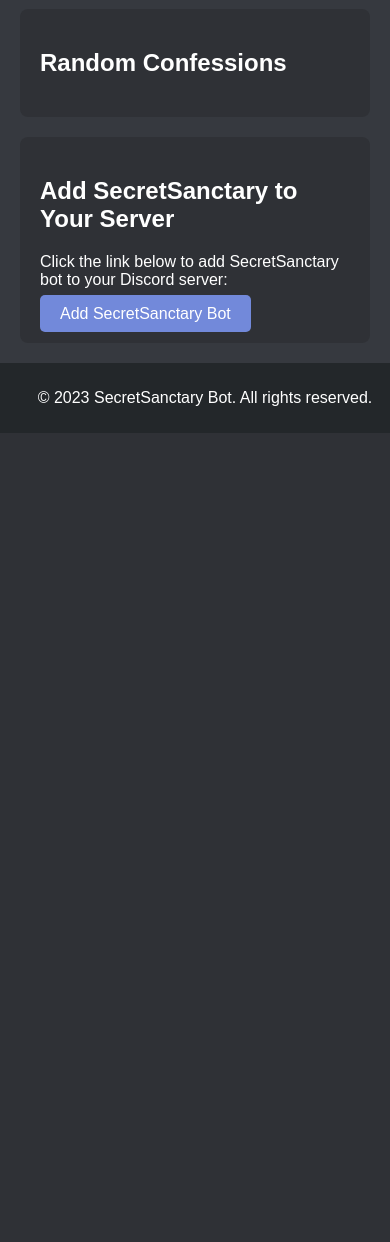
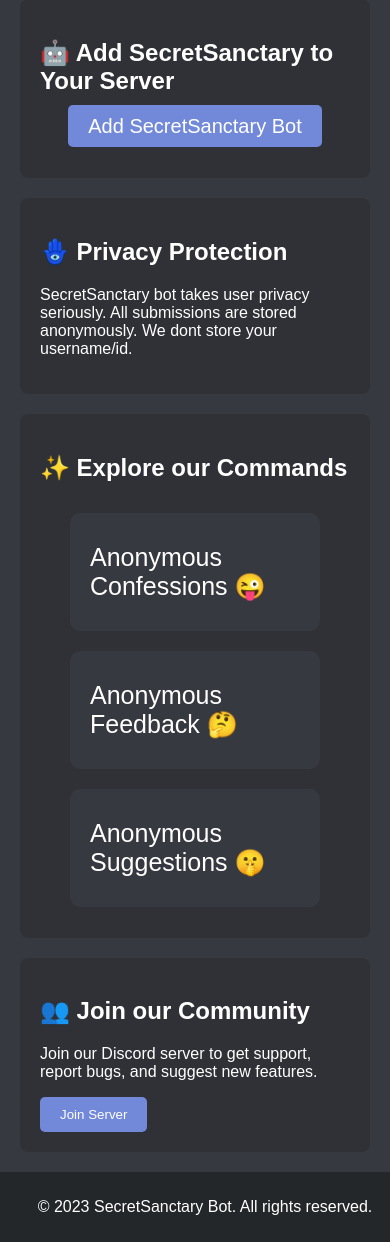
Before and after one commit to Zingzy/secretSanctuary, a Flask app: template templates/index.html in a window 390 px wide. Shown: the part 858-2100 px from the top of the page. Before the commit the page ends 1264 px from the top, so only its background shows below. Run offline with Flask 3, Linux system fonts and the light colour scheme; the template is opened without the code that fills it, so the values that code supplies are empty.

Commit message:
Modified the index.html

```diff
--- a/app.py
+++ b/app.py
@@ -11,6 +11,9 @@
 app = Flask(__name__)
 CORS(app)
 
+@app.route("/", methods=["GET"])
+def index():
+    return render_template("index.html")
 
 @app.route("/confessions", methods=["GET"])
 def confess():
--- a/templates/index.html
+++ b/templates/index.html
@@ -4,6 +4,11 @@
 <head>
     <meta charset="UTF-8">
     <meta name="viewport" content="width=device-width, initial-scale=1.0">
+    <link rel="preconnect" href="https://fonts.googleapis.com">
+    <link rel="preconnect" href="https://fonts.gstatic.com" crossorigin>
+    <link href="https://fonts.googleapis.com/css2?family=Exo+2&display=swap" rel="stylesheet">
+    <link rel="icon" href="https://media.discordapp.net/attachments/1168877083301257279/1169615000676085810/snid4ju.png?ex=65560bda&is=654396da&hm=c1c21635b511146f1aa0eea5f27f264afd1c4dfa5831621ec43879ab512d961f&=&width=600&height=600">
+
     <title>SecretSanctary Bot</title>
     <style>
         body {
@@ -50,6 +55,7 @@
         .header-logo {
             font-weight: bold;
             font-size: 24px;
+
         }
 
         .social-buttons a {
@@ -80,16 +86,22 @@
             border-radius: 8px;
         }
 
-        .link {
+        .add-bot-link {
             color: #ffffff;
             text-decoration: none;
             background-color: #7289da;
             padding: 10px 20px;
             border-radius: 5px;
+            font-size: 20px;
         }
 
         .link-hover:hover {
             background-color: #677bc4;
+        }
+
+        .add-bot-link-parent {
+            margin: 20px 0px;
+            text-align: center;
         }
 
         footer {
@@ -108,6 +120,21 @@
             border: none;
             border-radius: 5px;
             cursor: pointer;
+        }
+
+        .commands-button {
+            all: unset;
+            background-color: #36393f;
+            padding: 30px 20px;
+            border-radius: 10px;
+            cursor: pointer;
+            transition: all 0.3s ease;
+            font-size: 30px;
+        }
+
+        .commands-button:hover {
+            background-color: #7289da;
+            transform: scale(1.05);
         }
 
         .button:hover {
@@ -134,13 +161,106 @@
             margin-bottom: 10px;
             resize: none;
         }
+
+        .bot-description {
+            display: flex;
+            justify-content: space-between;
+            align-items: center;
+        }
+
+        .bot-description .info {
+            max-width: 600px;
+            width: 100%;
+            padding: 0px 60px;
+            text-align: center;
+        }
+
+        .bot-description .info h2 {
+            margin: 0;
+            font-size: 36px;
+            font-family: 'Exo 2', sans-serif;
+        }
+
+        .bot-description .info p {
+            font-family: 'Exo 2', sans-serif;
+            font-size: large;
+        }
+
+        .bot-description .logo-div {
+            max-width: 500px;
+            width: 100%;
+            display: flex;
+            justify-content: center;
+            align-items: center;
+        }
+
+        .bot-description .logo {
+            width: 100%;
+            max-width: 300px;
+            transition: transform 0.3s ease;
+        }
+
+        .bot-description .logo:hover {
+            transform: scale(1.05);
+        }
+
+        .commands {
+            display: flex;
+            justify-content: space-between;
+            align-items: center;
+            padding: 1px 30px;
+        }
+
+        .commands-button {
+            all: unset;
+            background-color: #36393f;
+            padding: 30px 20px;
+            border-radius: 10px;
+            cursor: pointer;
+            transition: all 0.3s ease;
+            font-size: 30px;
+        }
+
+        @media screen and (max-width: 600px) {
+            .bot-description {
+                flex-direction: column;
+            }
+
+            .bot-description .info {
+                padding: 0px 20px;
+            }
+
+            .bot-description .logo-div {
+                margin: 20px 0px;
+            }
+
+            .commands {
+                flex-direction: column;
+            }
+
+            .commands-button {
+                margin: 10px 0px;
+            }
+
+            .header {
+                width: 80%;
+            }
+
+            .info p {
+                margin: 10px 10px;
+            }
+
+            .commands-button {
+                font-size: 25px;
+            }
+        }
     </style>
 </head>
 
 <body>
     <div class="header-parent">
         <header class="header">
-            <div class="header-logo">SecretSanctuary</div>
+            <div class="header-logo"><a href="#" style="all:unset; cursor: pointer;">SecretSanctuary</a></div>
             <div class="social-buttons">
                 <a href="https://github.com/Zingzy/secretSanctuary" target="_blank"><img
                         src="https://cdn.discordapp.com/attachments/1132642817211125801/1169395275253698570/530279.png?ex=65553f37&is=6542ca37&hm=5dac96454b464f4093d97c1737472d9d1a4f0d066c9763ffcd30ef451835adc8&"></a>
@@ -151,34 +271,51 @@
     </div>
 
     <section class="bot-description">
-        <h2>Annoyingly Confide in us</h2>
-        <p>SecretSanctary is an anonymous confession, feedback, and suggestions bot for Discord. It allows users to
-            share their thoughts anonymously, ensuring their privacy and confidentiality.</p>
+        <div class="info">
+            <h2>Annoyingly Confide in us 🔒</h2>
+            <p>Do you have something on your mind that you want to share, but you don't want anyone to know it's you? Do
+                you want to give honest feedback or suggestions to someone, but you are afraid of the consequences? Do
+                you want to confess your feelings or secrets, but you are too shy or embarrassed?
+
+                If you answered yes to any of these questions, then you need SecretSanctary, the ultimate anonymous
+                confession, feedback, and suggestions bot for Discord</p>
+        </div>
+        <div class="logo-div">
+            <img class="logo"
+                src="https://media.discordapp.net/attachments/1168877083301257279/1169615000676085810/snid4ju.png?ex=65560bda&is=654396da&hm=c1c21635b511146f1aa0eea5f27f264afd1c4dfa5831621ec43879ab512d961f&=&width=600&height=600">
+        </div>
     </section>
 
-    <section class="how-it-works">
-        <h2>How It Works</h2>
-        <p>1. Add SecretSanctary bot to your Discord server.</p>
-        <p>2. Users can submit their confessions, feedback, or suggestions using the bot's commands.</p>
-        <p>3. All submissions are kept anonymous and private.</p>
+    <section class="add-bot">
+        <h2>🤖 Add SecretSanctary to Your Server</h2>
+        <div class="add-bot-link-parent">
+            <a class="add-bot-link"
+                href="https://discord.com/api/oauth2/authorize?client_id=1168874960081649684&permissions=448824986689&scope=applications.commands%20bot"
+                target="_blank">Add SecretSanctary Bot</a>
+        </div>
     </section>
 
+
     <section class="privacy">
-        <h2>Privacy Protection</h2>
-        <p>SecretSanctary bot takes user privacy seriously. All submissions are encrypted and stored securely. No
-            personal information is collected or shared.</p>
+        <h2>🪬 Privacy Protection</h2>
+        <p>SecretSanctary bot takes user privacy seriously. All submissions are stored anonymously. We dont store your
+            username/id.</p>
     </section>
 
     <section class="random-confessions">
-        <h2>Random Confessions</h2>
-        <!-- Add code here to display random confessions from the bot -->
-        <div id="random-confession"></div>
+        <h2>✨ Explore our Commands</h2>
+        <div class="commands">
+            <button class="commands-button" onclick="window.location.href='/confessions'">Anonymous Confessions
+                😜</button>
+            <button class="commands-button">Anonymous Feedback 🤔</button>
+            <button class="commands-button">Anonymous Suggestions 🤫</button>
+        </div>
     </section>
 
-    <section class="add-bot">
-        <h2>Add SecretSanctary to Your Server</h2>
-        <p>Click the link below to add SecretSanctary bot to your Discord server:</p>
-        <a class="link" href="YOUR_DISCORD_BOT_INVITE_LINK_HERE" target="_blank">Add SecretSanctary Bot</a>
+    <section class="support-server">
+        <h2>👥 Join our Community</h2>
+        <p>Join our Discord server to get support, report bugs, and suggest new features.</p>
+        <a href="https://discord.gg/nBA6kmqaaK" target="_blank"><button class="button">Join Server</button></a>
     </section>
 
     <footer>
```
Also changed, not shown: templates/confessions.html (+30 -2 lines).
